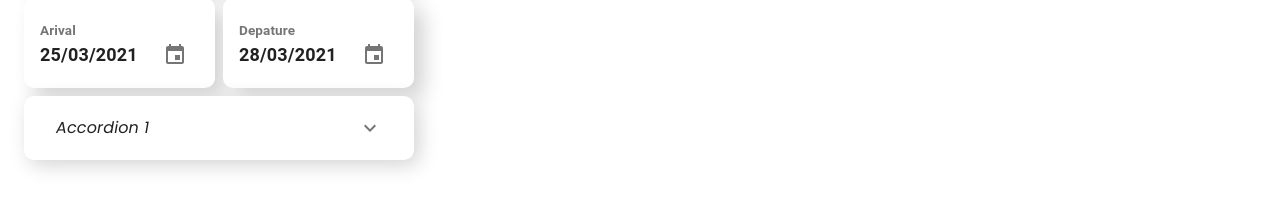
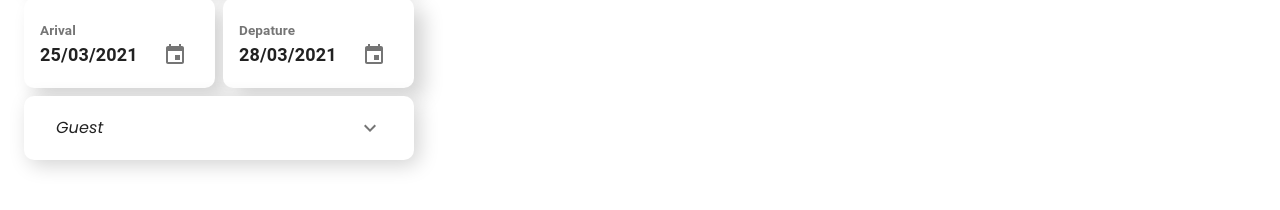
Before and after one commit to Shakib448/next-js-air-cnc, a Next.js app in the folder client/: page /home in a window 1280 px wide. Shown: the part 306-516 px from the top of the page. Built offline with nearby package versions, Linux system fonts and the light colour scheme.

Commit message:
WIP on Home

```diff
--- a/client/src/Components/Home/HomeForm.js
+++ b/client/src/Components/Home/HomeForm.js
@@ -126,13 +126,20 @@ const HomeForm = () => {
           aria-controls="panel1a-content"
           id="panel1a-header"
         >
-          <Typography>Accordion 1</Typography>
+          <Typography>
+            Guest
+            {/* <br /> shakib */}
+          </Typography>
         </AccordionSummary>
         <AccordionDetails>
-          <Typography>
-            Lorem ipsum dolor sit amet, consectetur adipiscing elit. Suspendisse
-            malesuada lacus ex, sit amet blandit leo lobortis eget.
-          </Typography>
+          <Grid item container direction="column">
+            <hr />
+            <Typography>
+              Lorem ipsum dolor sit amet, consectetur adipiscing elit.
+              Suspendisse malesuada lacus ex, sit amet blandit leo lobortis
+              eget.
+            </Typography>
+          </Grid>
         </AccordionDetails>
       </Accordion>
     </Grid>
--- a/client/src/Theme/GlobalStyle.js
+++ b/client/src/Theme/GlobalStyle.js
@@ -86,6 +86,12 @@ const styles = (theme) => ({
     },
     ".MuiAccordion-root:before": {
       background: "transparent",
+      height: "2px",
+      position: "absolute",
+      top: "70px",
+    },
+    ".MuiAccordion-root.Mui-expanded:before": {
+      background: "lightgray",
     },
   },
 });
```
